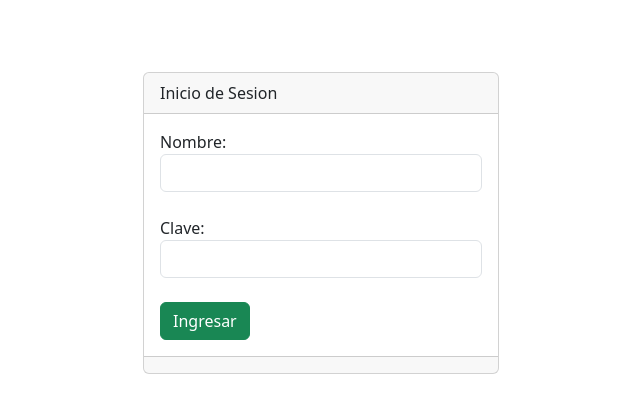
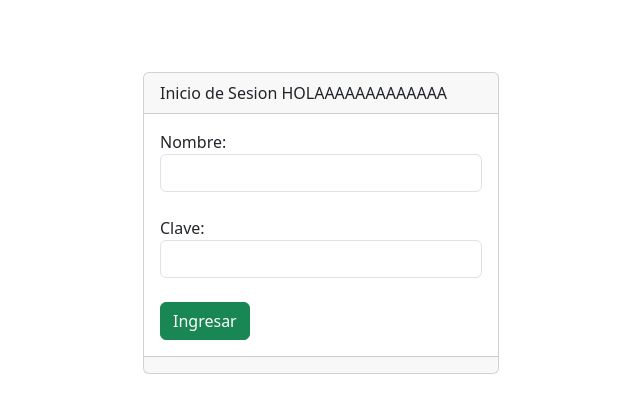
Before and after one commit to eamc07/portafolio, a PHP site: page /login.php in a window 1280 px wide. Shown: the top 413 px of the page, without its empty margins (319-959 px from the left). Run offline with PHP 8.4, Linux system fonts and the light colour scheme.

Commit message:
card header HOLAAA

```diff
--- a/login.php
+++ b/login.php
@@ -38,7 +38,7 @@
 
             <div class="col-md-4">
                 <div class="card">
-                    <div class="card-header">Inicio de Sesion</div>
+                    <div class="card-header">Inicio de Sesion HOLAAAAAAAAAAAAA</div>
                     <div class="card-body">
                         <form action="login.php" method="post">
                             Nombre:
```
